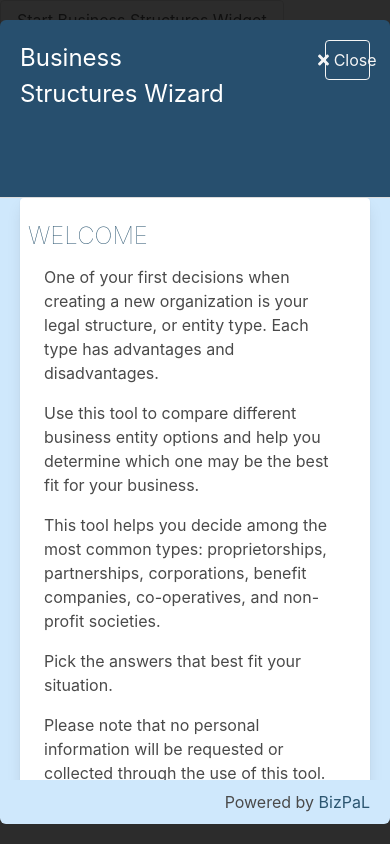
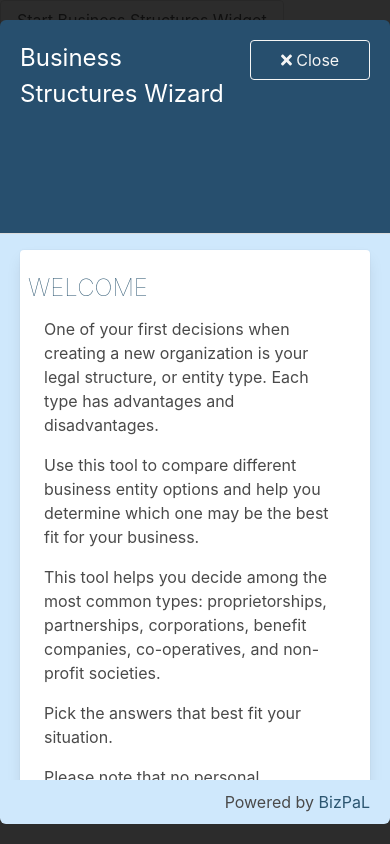
Before and after one commit to bcgov/entity-selection-tool, a Vue app: page / in a window 390 px wide. Both pictures are taken after a click on the button "Start Business Structures Widget". Built offline with nearby package versions, Linux system fonts and the light colour scheme.

Commit message:
Mobile View updates continued

```diff
--- a/src/App.vue
+++ b/src/App.vue
@@ -65,9 +65,11 @@ export default {
 }
 .question.box {
   padding: 0.5rem;
+  margin-top: 1rem;
 }
 .summary.box {
   padding: 0.5rem;
+  margin-top: 1rem;
 }
 .subtitle.be-subtitle {
   color: white;
@@ -150,7 +152,9 @@ export default {
 }
 .be-nav-button {
   width: 45%;
+  min-width: 120px;
   margin-left: 8px;
+  margin-bottom: 4px;
 }
 .be-carat-icon {
   color: #2c5671;
@@ -242,6 +246,7 @@ export default {
 .be-progress-box {
   padding-bottom: 0px;
   padding-top: 0px;
+  width: 100%;
 }
 .be-progress-wrapper {
   padding-bottom: 2px;
@@ -249,6 +254,11 @@ export default {
 }
 /* for desktop */
 @media screen and (min-width: 920px) and (min-height: 620px) {
+  .be-progress-box {
+    padding-bottom: 0px;
+    padding-top: 0px;
+    width: auto;
+  }
   .be-modal-title {
     align-content: center;
     color: white;
@@ -283,6 +293,7 @@ export default {
     top: 80px;
     left: 10px;
     padding: 20px;
+    margin-top: 0rem;
   }
   .summary.box {
     width: 712px;
@@ -292,6 +303,7 @@ export default {
     top: 82px;
     left: 10px;
     padding: 20px;
+    margin-top: 0rem;
   }
   .subtitle.be-subtitle {
     color: white;
@@ -371,11 +383,11 @@ export default {
     border-color: #2c5671;
 
     color: white;
-  } */
+  }
   .be-nav-button {
     width: 45%;
     margin-left: 8px;
-  }
+  }*/
   .be-nav-button-group {
     padding-top: 0px;
   }
--- a/src/components/ModalHome.vue
+++ b/src/components/ModalHome.vue
@@ -8,7 +8,7 @@
               {{ $t("business_structures") }}
             </h1>
           </div>
-          <div class="column auto be-nav-button-group">
+          <div class="column is-one-third be-nav-button-group">
             <b-button
               class="be-nav-button is-pulled-right"
               outlined
@@ -33,7 +33,7 @@
             </div>
           </div>
         </div>
-        <div class="columns is-mobile ">
+        <div v-if="!isMobile" class="columns">
           <div class="column auto"></div>
           <div class="column is-one-half be-subheader">
             <div class="column be-subheader is-four-fifths is-pulled-right ">
@@ -278,13 +278,23 @@ export default {
       started: false,
       nonProfit: false,
       langLocal: this.lang,
-      introGate: false
+      introGate: false,
+      isMobile: false
     };
   },
   mounted: function() {
     this.$i18n.locale = this.langLocal;
   },
   methods: {
+    detectMobile: function() {
+      if (
+        /Android|webOS|iPhone|iPad|iPod|BlackBerry|IEMobile|Opera Mini/i.test(
+          navigator.userAgent
+        )
+      ) {
+        this.isMobile = true;
+      }
+    },
     start: function() {
       this.started = true;
     },
```
